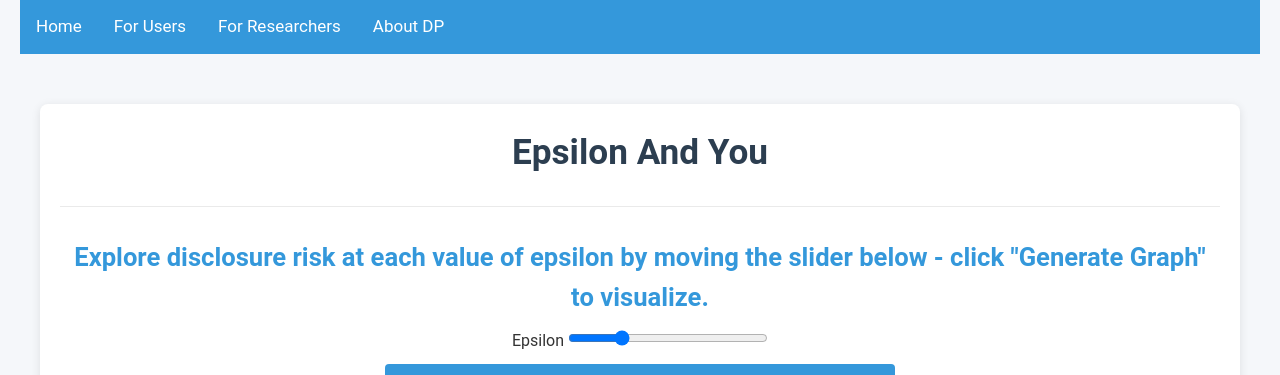
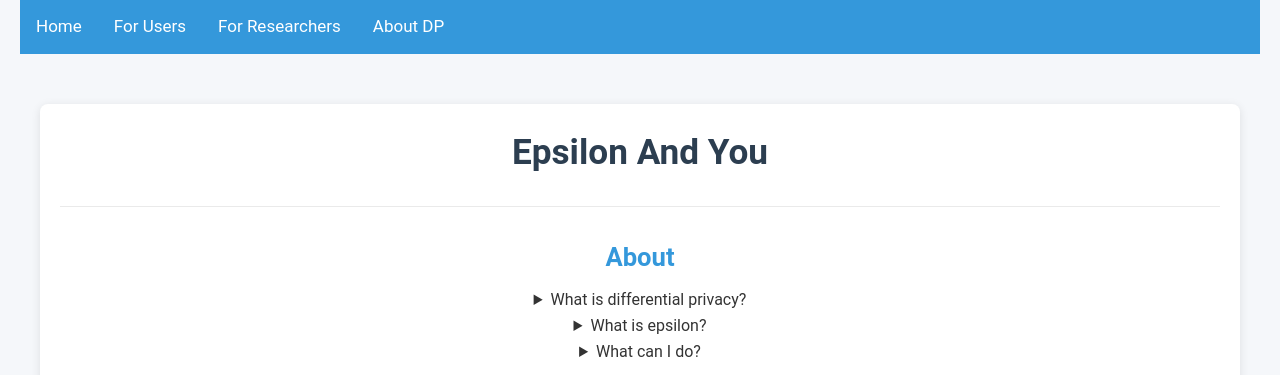
Before and after one commit to jnair37/cs208-tool, a Flask app: page /users in a window 1280 px wide. Shown: the part 21-396 px from the top of the page. Run offline with Flask 3, Linux system fonts and the light colour scheme.

Commit message:
user explanations

```diff
--- a/templates/users.html
+++ b/templates/users.html
@@ -20,7 +20,22 @@
         <header>
             <h1>Epsilon And You</h1>
         </header>
-        <h2>Explore disclosure risk at each value of epsilon by moving the slider below - click "Generate Graph" to visualize.</h2>
+        <h2>About</h2>
+        <details>
+          <summary>What is differential privacy?</summary>
+          <p>Differential privacy is a technique that the makers of this study are using. If the data is released or queried without restrictions, there is a risk of re-identifying individual participants. To avoid this, the study designers are adding noise to the data to help prevent you from being re-identified in statistical releases.</p>
+        </details>
+        <details>
+          <summary>What is epsilon?</summary>
+          <p>Epsilon is a value that researchers can set for their study, that determines the amount of noise and the risk of disclosure. Lower epsilons mean less risk of disclosure, while higher epsilons mean more risk but less noise. The designers of this study will set a specific epsilon.</p>
+        </details>
+        <details>
+          <summary>What can I do?</summary>
+          <p>To understand whether to participate in this study, you can get a senes for the epsilon you are comfortable with in the below interactive graph. If the maximum epsilon/risk you are comfortable with is below the epsilon of this study, don't participate.</p>
+        </details>
+
+        <h2>Risk Assessment</h2>
+        <p>Explore disclosure risk at each value of epsilon by moving the slider below - click "Generate Graph" to visualize.</p>
         <div id="slider1">
             Epsilon <input type="range" id="epsilon" min="0" max="10" value="2.5" step="0.05">
         </div>
```
